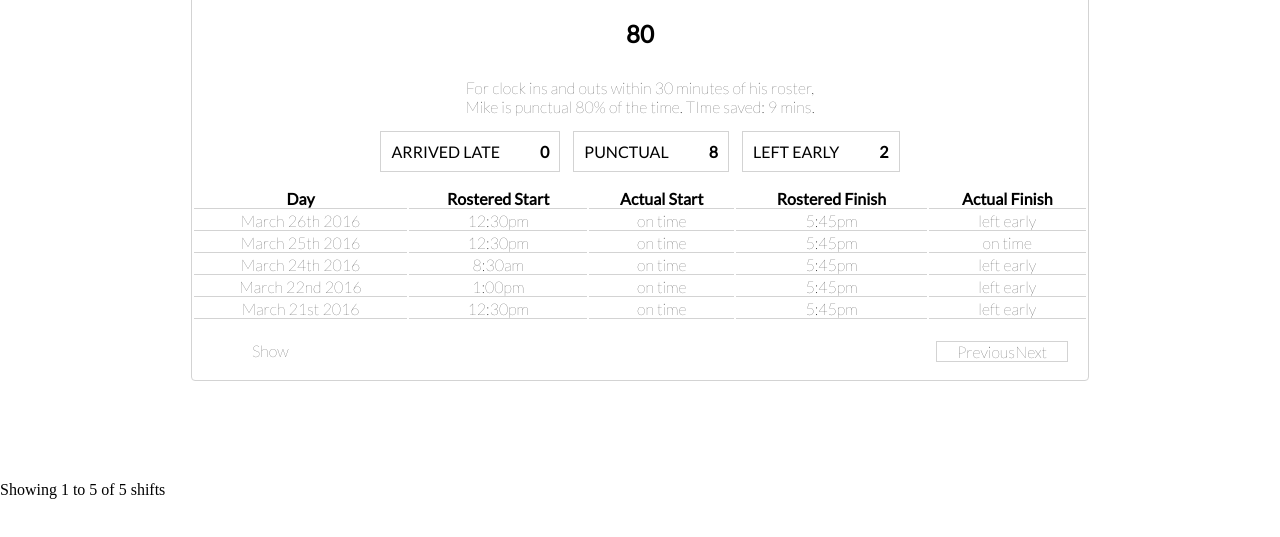
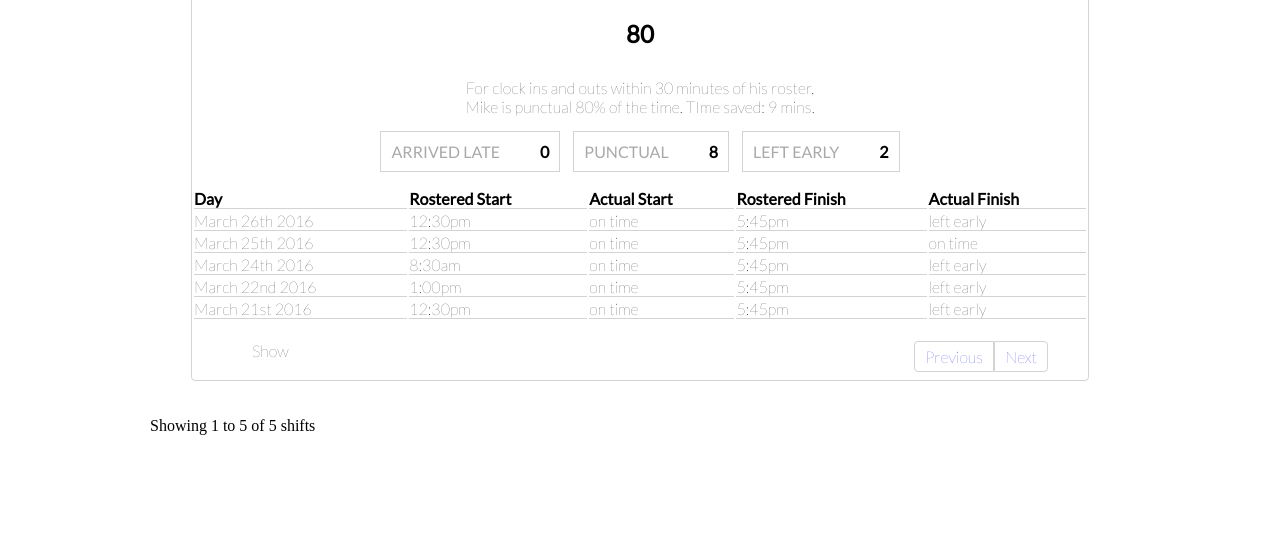
Before and after one commit to gksv/PunctualityApp, a plain HTML site: page index.html in a window 1280 px wide. Shown: the part 195-732 px from the top of the page. Drawn offline with nearby package versions, Linux system fonts and the light colour scheme.

Commit message:
Buttons and pagination done

```diff
--- a/index.html
+++ b/index.html
@@ -9,7 +9,7 @@
     <!-- Add icon library -->
     <link rel="stylesheet" href="https://cdnjs.cloudflare.com/ajax/libs/font-awesome/4.7.0/css/font-awesome.min.css">
 
-    <script src="https://code.jquery.com/jquery-3.5.1.min.js"></script>
+    <script src="https://ajax.googleapis.com/ajax/libs/jquery/3.5.1/jquery.min.js"></script>
     <script src="https://cdnjs.cloudflare.com/ajax/libs/jqueryui/1.12.1/jquery-ui.min.js"></script>
 
     <script>
@@ -111,24 +111,23 @@
 
             <div class="page-selector">
                 <div id ="prev">
-                    <!-- <a href="#">Previous</a> -->
-                    <p>Previous</p>
-                    <!-- <p>Next</p> -->
+                    <a href="#">Previous</a>
+                    <!-- <p>Previous</p> -->
                 </div>
 
                 <div id="next">
-                    <!-- <a href="#">Next</a> -->
-                    <p>Next</p>
+                    <a href="#">Next</a>
+                    <!-- <p>Next</p> -->
                 </div>
             </div>
         </div>
     </div>
-
+</body>
+<footer>
     <div id="footer">
         <p>Showing 1 to 5 of 5 shifts</p>
     </div>
-</body>
-
+</footer>
 
 
 
--- a/style.css
+++ b/style.css
@@ -55,13 +55,23 @@ img {
     position: absolute;
     right: 30px;
     top: 6%;
+
+    cursor: pointer;
 }
 
-.datepicker-btn i, a{
+.datepicker-btn a, i{
     margin: 0px 2px;
     padding: 0px 5px;
+    text-decoration: none;
+}
 
+a {
     text-decoration: none;
+}
+
+.datepicker-btn:hover{
+    background-color: darkgray;
+    padding: ;
 }
 
 .status {
@@ -85,6 +95,13 @@ img {
     font-weight: 500;
 }
 
+.board-container-item p {
+    color: darkgray;
+}
+
+.board-container-item strong {
+    color: black;
+}
 
 #item-score {
     font-weight: bold;
@@ -93,16 +110,17 @@ img {
 
 .table {
     width: 100%;
-    text-align: center;
+    /* text-align: center; */
+    /* padding: 5px 10px; */
 }
 
 td, th{
     border-bottom: 1px solid #d3d3d3;
+    text-align: start;
 }
 
 
 .navigation-div {
-    /* margin: 20px 20px; */
     margin: 10px 20px;
     padding: 10px 40px;
     display: inline-flex;
@@ -110,13 +128,39 @@ td, th{
 
 .page-selector {
     display: inline-flex;
-    border: 1px solid #d3d3d3;
     position: absolute;
     right: 20px;
     padding: 0px 20px 0px 20px;
     margin: auto;
+
+    justify-content: center;
+}
+
+#prev, #next {
+    border: 1px solid #d3d3d3;
+    padding: 5px 10px;
+    text-align: center;
+    justify-content: center;
+    align-content: center;
+}
+
+#prev:hover, #next:hover {
+    background-color: darkgray;
 }
 
 #prev {
-   border;
+   border-radius: 4px 0px 0px 4px;
 }
+
+#next {
+
+    border-radius: 0px 4px 4px 0px;
+}
+
+footer {
+    margin: 0px;
+    text-align: left;
+    position: absolute;
+    left: 150px;
+    bottom: 170px;
+}
```
